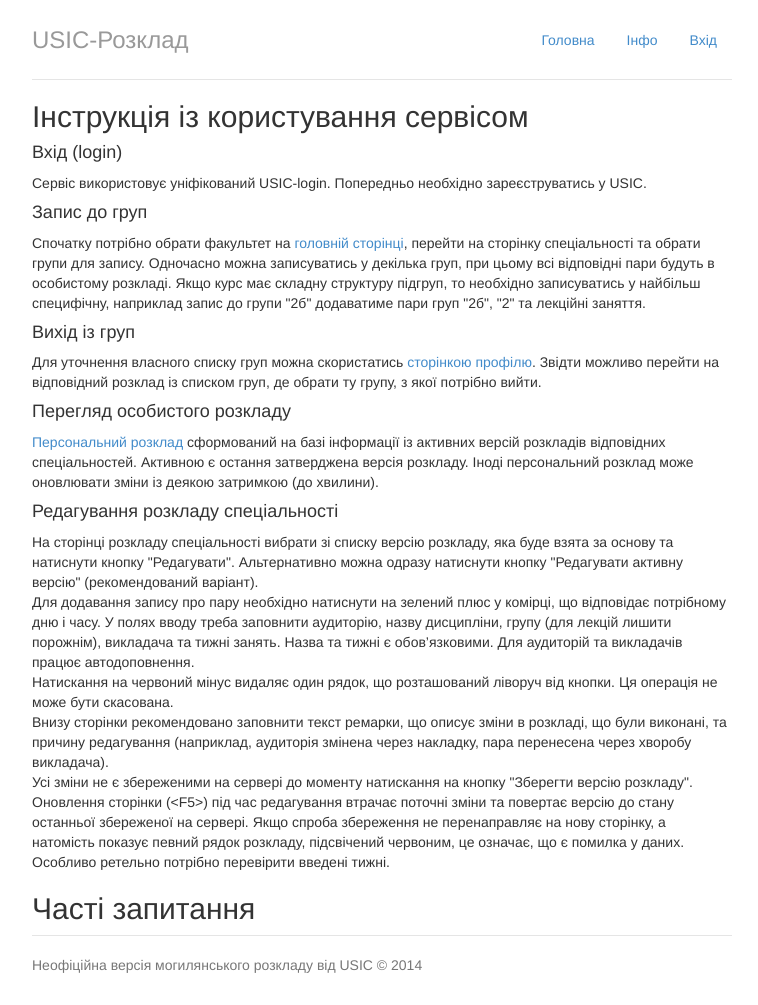
After one commit to troyand/timetable_nonrel, a Django app: page /info/ in a window 1280 px wide. The commit adds this page. Shown: the whole page, without its empty margins (258-1016 px from the left). Run offline with Django 3.2, Linux system fonts and the light colour scheme; parts of the project's set-up code (start-up, migrations or seed data) failed here and were passed over; some libraries are stand-ins or nearby versions.

Commit message:
login_required, auth_debug, info

```diff
--- a/timetable/templates/header.html
+++ b/timetable/templates/header.html
@@ -2,6 +2,12 @@
     <ul class="nav nav-pills pull-right">
         <li{% if page == "index" %} class="active"{% endif %}><a href="/">Головна</a></li>
         <li{% if page == "info" %} class="active"{% endif %}><a href="/info/">Інфо</a></li>
+        {% if user.is_authenticated %}
+        <li{% if page == "profile" %} class="active"{% endif %}><a href="/accounts/profile/">{{ user }}</a></li>
+        <li><a href="/accounts/logout/">Вихід</a></li>
+        {% else %}
+        <li><a href="/accounts/login/">Вхід</a></li>
+        {% endif %}
     </ul>
     <h3 class="text-muted">USIC-Розклад</h3>
 </div>
--- /dev/null
+++ b/timetable/templates/info.html
@@ -0,0 +1,74 @@
+{% extends "jumbo.html" %}
+{% block body %}
+<h2>Інструкція із користування сервісом</h2>
+<h4>Вхід (login)</h4>
+<p>
+Сервіс використовує уніфікований USIC-login.
+Попередньо необхідно зареєструватись у USIC.
+</p>
+
+<h4>Запис до груп</h4>
+<p>
+Спочатку потрібно обрати факультет на <a href="/">головній сторінці</a>,
+перейти на сторінку спеціальності та обрати групи для запису.
+Одночасно можна записуватись у декілька груп, при цьому всі відповідні пари будуть в особистому розкладі.
+Якщо курс має складну структуру підгруп, то необхідно записуватись у найбільш специфічну,
+наприклад запис до групи "2б" додаватиме пари груп "2б", "2" та лекційні заняття.
+</p>
+
+<h4>Вихід із груп</h4>
+<p>
+Для уточнення власного списку груп можна скористатись <a href="/accounts/profile/">сторінкою профілю</a>. Звідти можливо перейти на відповідний розклад із списком груп, де обрати ту групу, з якої потрібно вийти.
+</p>
+
+<h4>Перегляд особистого розкладу</h4>
+<p>
+<a href="/my/">Персональний розклад</a> сформований на базі інформації із активних версій розкладів відповідних спеціальностей.
+Активною є остання затверджена версія розкладу.
+Іноді персональний розклад може оновлювати зміни із деякою затримкою (до хвилини).
+</p>
+
+<h4>Редагування розкладу спеціальності</h4>
+<p>
+На сторінці розкладу спеціальності вибрати зі списку версію розкладу,
+яка буде взята за основу та натиснути кнопку "Редагувати".
+Альтернативно можна одразу натиснути кнопку "Редагувати активну версію" (рекомендований варіант).
+<br>
+Для додавання запису про пару необхідно натиснути на зелений плюс у комірці,
+що відповідає потрібному дню і часу.
+У полях вводу треба заповнити аудиторію, назву дисципліни, групу (для лекцій лишити порожнім), викладача та тижні занять. Назва та тижні є обов’язковими.
+Для аудиторій та викладачів працює автодоповнення.
+<br>
+Натискання на червоний мінус видаляє один рядок, що розташований ліворуч від кнопки.
+Ця операція не може бути скасована.
+<br>
+Внизу сторінки рекомендовано заповнити текст ремарки, що описує зміни в розкладі, що були виконані, та причину редагування (наприклад, аудиторія змінена через накладку, пара перенесена через хворобу викладача).
+<br>
+Усі зміни не є збереженими на сервері до моменту натискання на кнопку "Зберегти версію розкладу".
+Оновлення сторінки (&lt;F5&gt;) під час редагування втрачає поточні зміни та повертає версію до стану останньої збереженої на сервері.
+Якщо спроба збереження не перенаправляє на нову сторінку, а натомість показує певний рядок розкладу, підсвічений червоним, це означає, що є помилка у даних. Особливо ретельно потрібно перевірити введені тижні.
+</p>
+
+
+<h4></h4>
+<p>
+</p>
+
+
+<h4></h4>
+<p>
+</p>
+
+
+<h4></h4>
+<p>
+</p>
+
+<h4></h4>
+<p>
+</p>
+<h4></h4>
+<p>
+</p>
+<h2>Часті запитання</h2>
+{% endblock %}
--- a/timetable/templates/jumbo.html
+++ b/timetable/templates/jumbo.html
@@ -30,13 +30,15 @@
       {% include "header.html" %}
       {% block body %}
 
+      {% if not user.is_authenticated %}
       <div class="jumbotron">
         <h2>Нове покоління розкладу</h2>
         <p class="lead">Повністю персональний розклад, який доступний у кілька кліків.
         Завжди актуальний із можливістю легкого редагування.
         Тепер ще для більшої кількості спеціальностей.</p>
-        <p><a class="btn btn-lg btn-success" href="/my/" role="button">Увійти через USIC</a></p>
+        <p><a class="btn btn-lg btn-success" href="/accounts/profile/" role="button">Увійти через USIC</a></p>
       </div>
+      {% endif %}
 
       <div class="row marketing">
           <ul class="nav nav-tabs">
--- /dev/null
+++ b/timetable/templates/registration/logged_out.html
@@ -0,0 +1,4 @@
+{% extends "jumbo.html" %}
+{% block body %}
+<h2>{{ title }}</h2>
+{% endblock %}
--- a/timetable/templates/view.html
+++ b/timetable/templates/view.html
@@ -14,6 +14,12 @@
                 {% endfor %}
             </div>
         </div>
+    {% empty %}
+    <div>
+        Схоже, що розклад порожній.
+        Спочатку його треба наповнити, завантаживши csv-файл чи відредагувавши вручну.
+        <hr>
+    </div>
     {% endfor %}
     <a href="/upload/{{ timetable.pk }}/" class="btn btn-default">Завантажити csv</a>
     <a href="/edit/{{ version.pk }}/" class="btn btn-default">Редагувати активну версію</a>
--- a/timetable/university/views.py
+++ b/timetable/university/views.py
@@ -49,9 +49,10 @@ def get_user_lessons(user, academic_term, cache_timeout=30):
         cache.set(cache_key, lessons, cache_timeout)
     return lessons
 
+@login_required
 def my(request, week=1):
     week = int(week)
-    user = User.objects.get(username='webmaster')
+    user = request.user
     # TODO fetch active academic term from global settings
     academic_term = AcademicTerm.objects.order_by('-start_date').all()[0]
     lessons = get_user_lessons(user, academic_term)
@@ -75,8 +76,9 @@ def my(request, week=1):
             context_instance=RequestContext(request)
             )
 
+@login_required
 def ical(request):
-    user = User.objects.get(username='webmaster')
+    user = request.user
     # TODO fetch active academic term from global settings
     academic_term = AcademicTerm.objects.order_by('-start_date').all()[0]
     lessons = get_user_lessons(user, academic_term)
@@ -94,7 +96,7 @@ def ical(request):
     response['Content-Disposition'] = 'attachment; filename=timetable.ics'
     return response
 
-#@login_required
+@login_required
 def edit_timetable(request, version_id):
     version = get_object_or_404(TimetableVersion, pk=version_id)
     timetable = version.timetable
@@ -133,12 +135,13 @@ def edit_timetable(request, version_id):
             context_instance=RequestContext(request)
             )
 
+@login_required
 @transaction.commit_on_success
 def submit_timetable(request, version_id):
     timetable_version = get_object_or_404(TimetableVersion, pk=version_id)
     new_version = TimetableVersion(
             timetable=timetable_version.timetable,
-            author=User.objects.get(username='webmaster'),
+            author=request.user,
             parent=timetable_version,
             remark=request.POST['remark'],
             )
@@ -154,6 +157,7 @@ def submit_timetable(request, version_id):
             }))
 
 
+@login_required
 def upload_timetable(request, timetable_id):
     timetable = get_object_or_404(Timetable, pk=timetable_id)
     error_message = ''
@@ -162,7 +166,7 @@ def upload_timetable(request, timetable_id):
             with transaction.commit_on_success():
                 new_version = TimetableVersion.objects.create(
                         timetable=timetable,
-                        author=User.objects.get(username='webmaster'),
+                        author=request.user,
                         remark=u'Завантажено через csv-файл',
                         )
                 day_names_inverse = {day_name.upper():day_number for day_number, day_name in day_names.items()}
@@ -264,6 +268,7 @@ def compare(request, version_left, version_right):
             )
     return HttpResponse(diff.replace(u'Courier', u'monospace'))
 
+@login_required
 def approve(request, version_left, version_right):
     tt_version_left = get_object_or_404(TimetableVersion, pk=version_left)
     tt_version_right = get_object_or_404(TimetableVersion, pk=version_right)
@@ -281,7 +286,6 @@ def approve(request, version_left, version_right):
     elif tt_version_right.author == request.user:
         error = u'Заборонено затверджувати власні версії'
     else:
-        request.user = User.objects.get(username='webmaster')
         tt_version_right.approver = request.user
         tt_version_right.approve_date = timezone.now()
         tt_version_right.save()
@@ -393,6 +397,14 @@ def home(request):
             context_instance=RequestContext(request)
             )
 
+def info(request):
+    return render_to_response(
+        'info.html',
+        {
+        },
+        context_instance=RequestContext(request)
+    )
+
 def timetable(request, timetable_id):
     timetable = get_object_or_404(Timetable, pk=timetable_id)
     active_version = timetable.active_version()
@@ -402,12 +414,15 @@ def timetable(request, timetable_id):
     for item in items:
         if item.group:
             discipline_group_map.setdefault(item.discipline, set()).add(item.group)
-    user = User.objects.get(username='webmaster')
-    enrollments = Enrollment.objects.filter(user=user, timetable=timetable)
-    enrolled_discipline_group_pairs = []
-    for enrollment in enrollments:
-        enrolled_discipline_group_pairs.append((enrollment.discipline,
-                                                enrollment.group))
+    if request.user.is_authenticated():
+        user = request.user
+        enrollments = Enrollment.objects.filter(user=user, timetable=timetable)
+        enrolled_discipline_group_pairs = []
+        for enrollment in enrollments:
+            enrolled_discipline_group_pairs.append((enrollment.discipline,
+                                                    enrollment.group))
+    else:
+        enrolled_discipline_group_pairs = []
     discipline_group_list = []
     for discipline, groups in sorted(discipline_group_map.items()):
         group_enrolled = []
@@ -456,8 +471,9 @@ def version(request, version_id):
             )
 
 
+@login_required
 def enroll(request, timetable_id, discipline, group):
-    user = User.objects.get(username='webmaster')
+    user = request.user
     timetable = get_object_or_404(Timetable, pk=timetable_id)
     Enrollment.objects.create(user=user, timetable=timetable,
                               discipline=discipline, group=group)
@@ -465,9 +481,9 @@ def enroll(request, timetable_id, discipline, group):
     cache.delete(cache_key)
     return HttpResponse('Ok')
 
-
+@login_required
 def unenroll(request, timetable_id, discipline, group):
-    user = User.objects.get(username='webmaster')
+    user = request.user
     enrollment = get_object_or_404(Enrollment, user=user, timetable__pk=timetable_id,
                                    discipline=discipline, group=group)
     enrollment.delete()
@@ -475,6 +491,23 @@ def unenroll(request, timetable_id, discipline, group):
     cache.delete(cache_key)
     return HttpResponse('Ok')
 
+@login_required
+def profile(request):
+    user = request.user
+    enrollments = user.enrollment_set.select_related().all()
+    timetable_enrollments_map = {}
+    for enrollment in enrollments:
+        timetable_enrollments_map.setdefault(
+            enrollment.timetable, []).append(enrollment)
+    return render_to_response(
+        'registration/profile.html',
+        {
+            'page': 'profile',
+            'ical_link': request.build_absolute_uri('/ical/TODO/'),
+            'timetable_enrollments_map': timetable_enrollments_map,
+        },
+        context_instance=RequestContext(request)
+    )
 
 def autocomplete(request, dataset, limit=10):
     try:
--- a/timetable/urls.py
+++ b/timetable/urls.py
@@ -7,7 +7,11 @@ from django.conf.urls import patterns, include, url
 urlpatterns = patterns('',
     # Examples:
     url(r'^$', 'timetable.university.views.home', name='home'),
+    url(r'^info/$', 'timetable.university.views.info'),
     url(r'^accounts/login/$', 'django_usic_sso.views.login', name='login'),
+#    url(r'^accounts/login/$', 'timetable.university.auth_debug.login', name='login'),
+    url(r'^accounts/logout/$', 'django.contrib.auth.views.logout', name='logout'),
+    url(r'^accounts/profile/$', 'timetable.university.views.profile', name='profile'),
     url(r'^my/$', 'timetable.university.views.my'),
     url(r'^my/(?P<week>\d+)/$', 'timetable.university.views.my'),
     url(r'^ical/$', 'timetable.university.views.ical'),
```
Also changed, not shown: timetable/templates/registration/profile.html (added, +33 -0 lines), timetable/university/auth_debug.py (added, +30 -0 lines).
